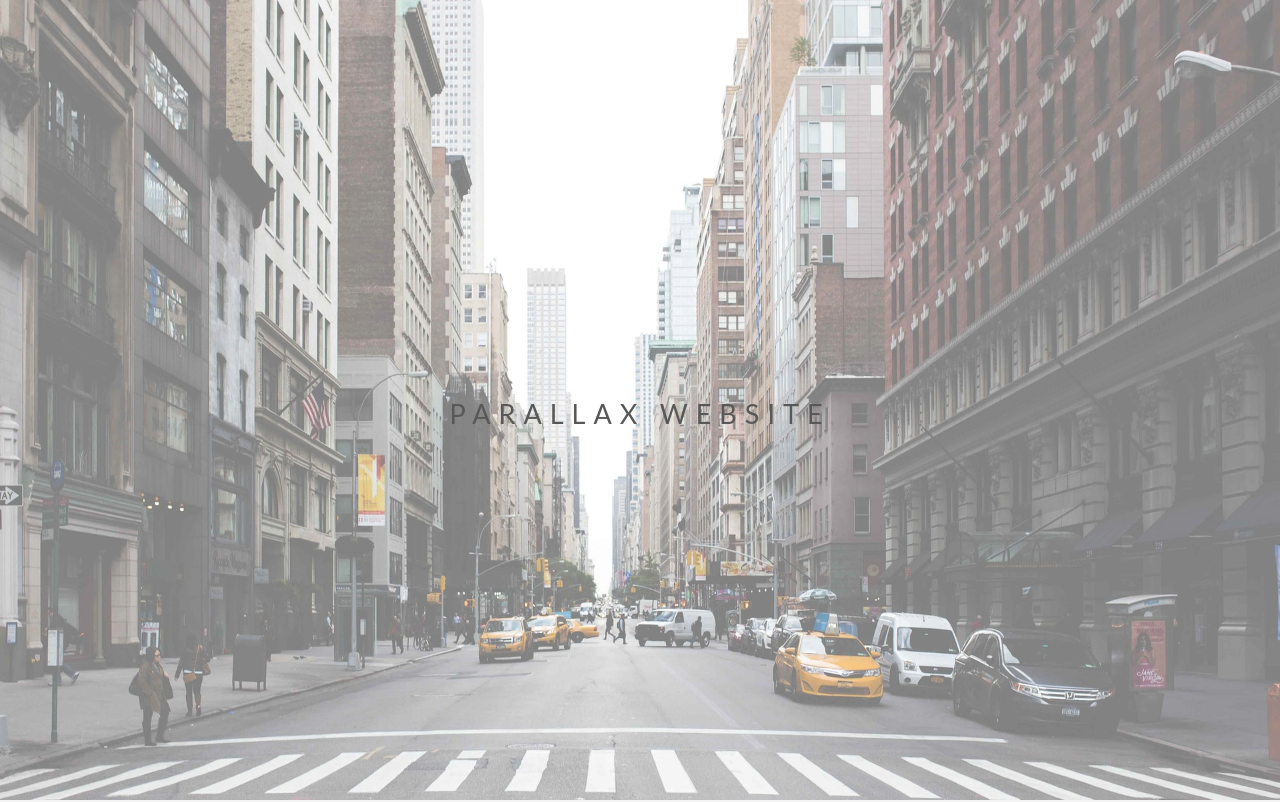
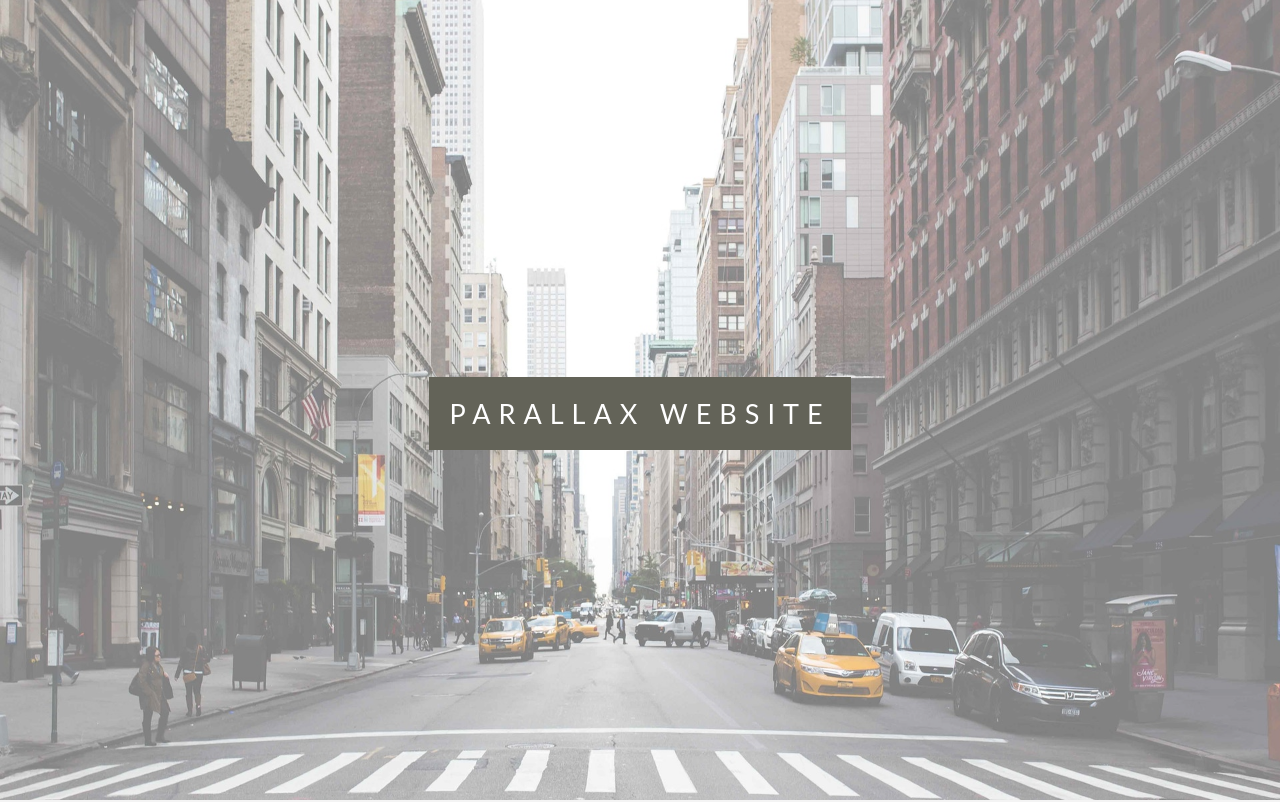
Before and after one commit to sriramrazy/web-design-_3, a plain HTML site: page problem1.html in a window 1280 px wide. Shown: the top 802 px of the page. Drawn offline with Linux system fonts and the light colour scheme; files that its build step writes are made by us from their sources.

Commit message:
border fixed

```diff
--- a/problem1.html
+++ b/problem1.html
@@ -73,8 +73,8 @@
       text-transform: uppercase;
     }
 
-    .card .border {
-      background-color: #111;
+    .card .test {
+      background-color: #110;
       color: #fff;
       padding: 20px;
     }
@@ -82,6 +82,8 @@
     .card .test .trans {
       background-color: transparent;
     }
+
+     /* for responsive page */
 
     @media(max-width:568px) {
 
```
